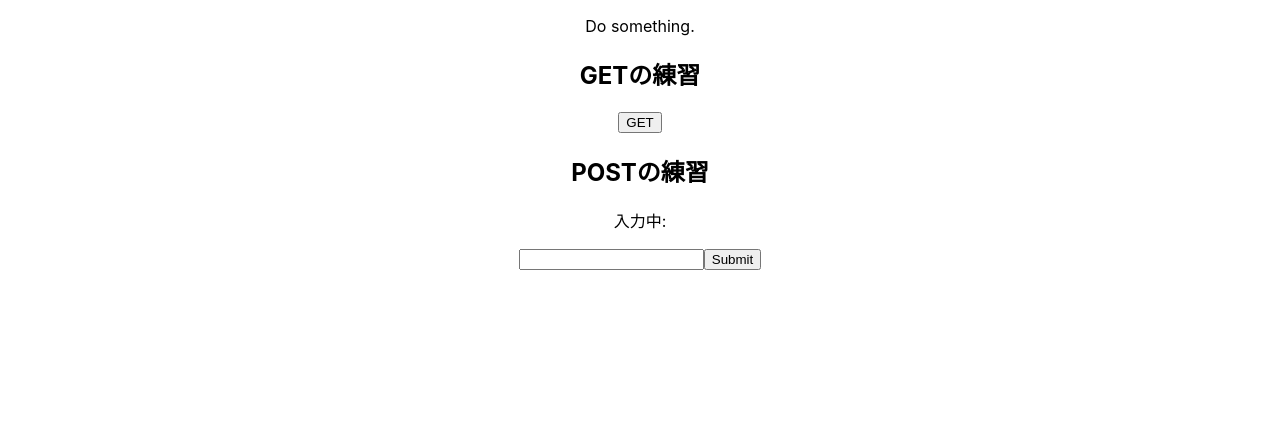
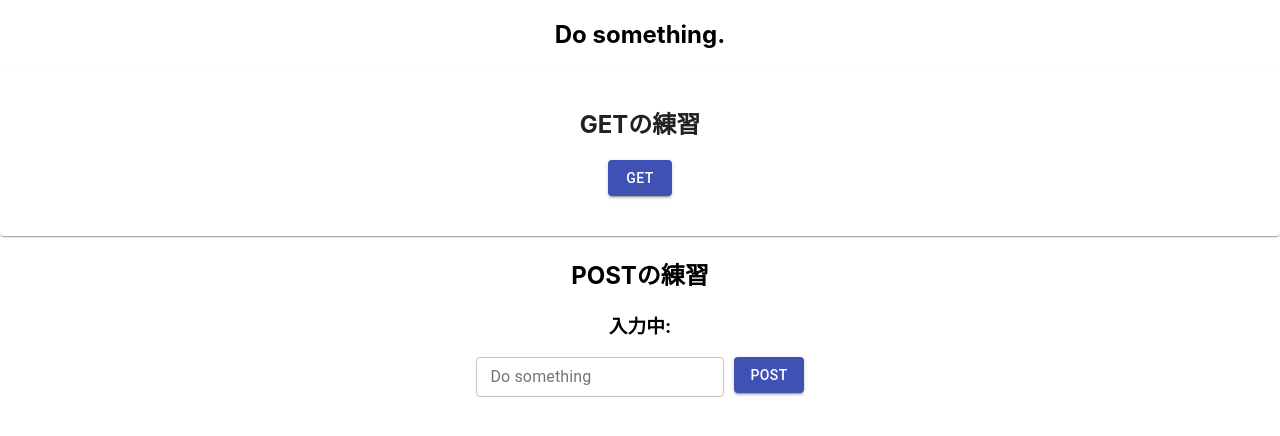
Before and after one commit to hideyu/something1, a React (Create React App) app in the folder frontend/: page / in a window 1280 px wide. Shown: the top 436 px of the page. Built offline with nearby package versions, Linux system fonts and the light colour scheme; no server answers.

Commit message:
[fix] App.tsx, minor adjustment in material ui component

```diff
--- a/frontend/package.json
+++ b/frontend/package.json
@@ -3,6 +3,7 @@
   "version": "0.1.0",
   "private": true,
   "dependencies": {
+    "@material-ui/core": "^4.11.2",
     "@reduxjs/toolkit": "^1.5.0",
     "@testing-library/jest-dom": "^5.11.4",
     "@testing-library/react": "^11.1.0",
--- a/frontend/src/App.tsx
+++ b/frontend/src/App.tsx
@@ -4,6 +4,11 @@ import {useSelector, useDispatch} from "react-redux";
 import {somethingSlice, dataType, dataState} from "./features/something";
 
 import axios from "axios";
+
+import Button from "@material-ui/core/Button";
+import {TextField} from "@material-ui/core";
+import Card from '@material-ui/core/Card';
+import CardContent from "@material-ui/core/CardContent";
 
 import './App.css';
 
@@ -47,9 +52,9 @@ const App: FC = () => {
 
         // setData([...res.data])
         // setLoading(false)
-        console.log("dataArray is ...")
-        console.log(dataArray)
-        console.log(dataArray[0])
+        // console.log("dataArray is ...")
+        // console.log(dataArray)
+        // console.log(dataArray[0])
     }
 
 
@@ -88,25 +93,31 @@ const App: FC = () => {
     //******************************
     return (
         <div className="App">
-            <p>Do something.</p>
+            <h2>Do something.</h2>
 
+            <Card>
+                <CardContent>
                     <h2>GETの練習</h2>
-            <button onClick={() => getButton()}>GET</button>
+                    <Button variant="contained" color="primary" onClick={() => getButton()}>GET</Button>
 
                     {/*<p>{dataArray[0].title}</p>*/}
                     <div>
                         {dataArray.map((data) => (
-                    <p key={data.id}>{data.title}</p>
+                            <p key={data.id}>{data.contents}</p>
                         ))}
                     </div>
+                </CardContent>
+            </Card>
 
             <h2>POSTの練習</h2>
             {/*<button onClick={() => postButton()}>post</button>*/}
             <div>
+                <h3>入力中: {inputData}</h3>
                 <form onSubmit={handleSubmit}>
-                    <p>入力中: {inputData}</p>
-                    <input type="text" value={inputData} name="name" onChange={handleChange}/>
-                    <input type="submit" value="Submit" />
+                    <TextField id="outlined-basic" variant="outlined" label="Do something" size="small" type="text" value={inputData} name="name"
+                               onChange={handleChange}/>
+                    {/*<input type="text" value={inputData} name="name" onChange={handleChange}/>*/}
+                    <Button variant="contained" color="primary" type="submit" value="Submit" style={{marginLeft: "10px"}}>POST</Button>
                 </form>
             </div>
 
```
Also changed, not shown: 2 other files (tests, documents, lock files or other folders). Lines whose indentation alone changed are shown as unchanged.
